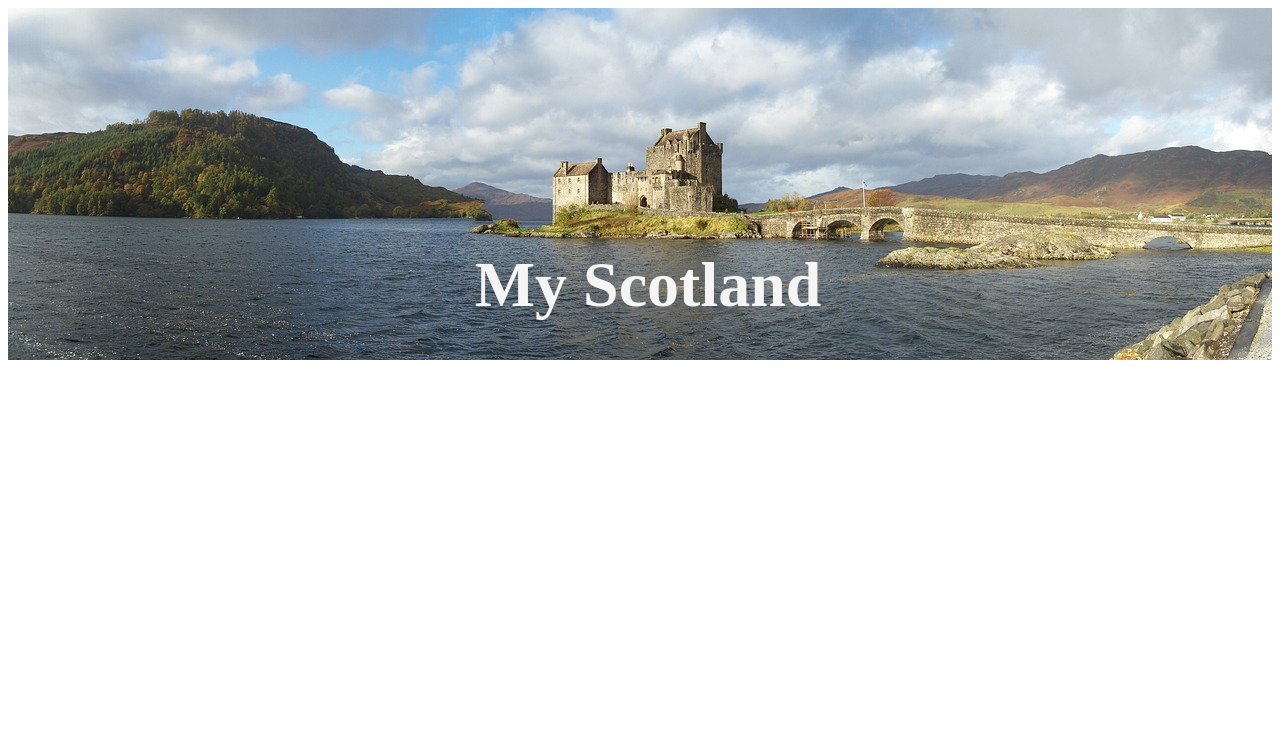
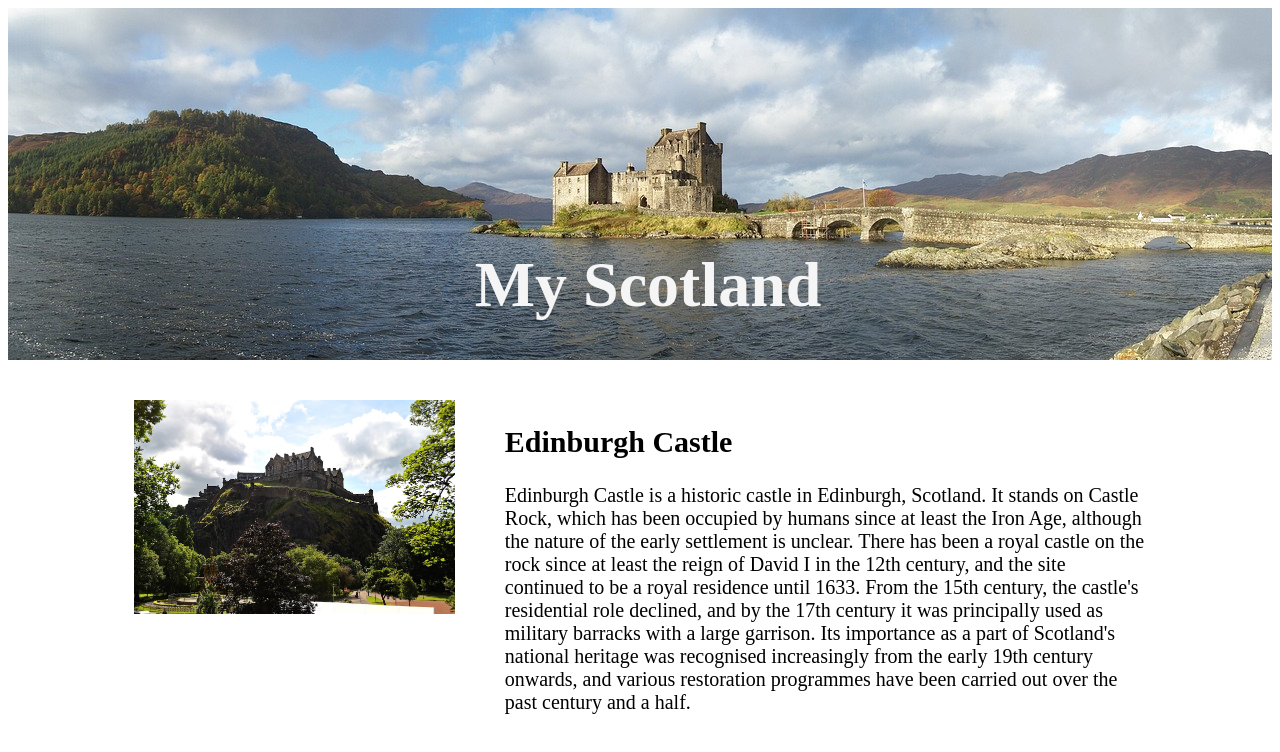
Before and after one commit to 24206BHS/Task5Website, a plain HTML site: page index.html in a window 1280 px wide. Drawn offline with Linux system fonts and the light colour scheme.

Commit message:
added edinburgh

```diff
--- a/index.html
+++ b/index.html
@@ -10,5 +10,14 @@
     <section class="hero-image">
         <h1 class="hero-text">My Scotland</h1>
     </section>
+    <section class="two-column">
+        <div class="image">
+            <img src="./images/edinburgh-castle-959083_1280.jpg" alt="Edinburgh castle">
+        </div>
+        <div class="info">
+            <h1>Edinburgh Castle</h1>
+            <p>Edinburgh Castle is a historic castle in Edinburgh, Scotland. It stands on Castle Rock, which has been occupied by humans since at least the Iron Age, although the nature of the early settlement is unclear. There has been a royal castle on the rock since at least the reign of David I in the 12th century, and the site continued to be a royal residence until 1633. From the 15th century, the castle's residential role declined, and by the 17th century it was principally used as military barracks with a large garrison. Its importance as a part of Scotland's national heritage was recognised increasingly from the early 19th century onwards, and various restoration programmes have been carried out over the past century and a half.</p>
+        </div>
+    </section>
 </body>
 </html>
--- a/style.css
+++ b/style.css
@@ -4,6 +4,10 @@
     background-position: center;
     background-repeat: no-repeat;
     background-size: cover;
+}
+
+img{
+    width: 100%;
 }
 
 .hero-text {
@@ -14,3 +18,16 @@
     color: whitesmoke;
     font-size: 4rem;
 }
+
+.two-column {
+    display: grid;
+    grid-template-columns: 1fr 2fr;
+    gap: 50px;
+    width: 80%;
+    margin: auto;
+    margin-top: 40px;
+}
+
+.info{
+    font-size: 1.25em;
+}
```
